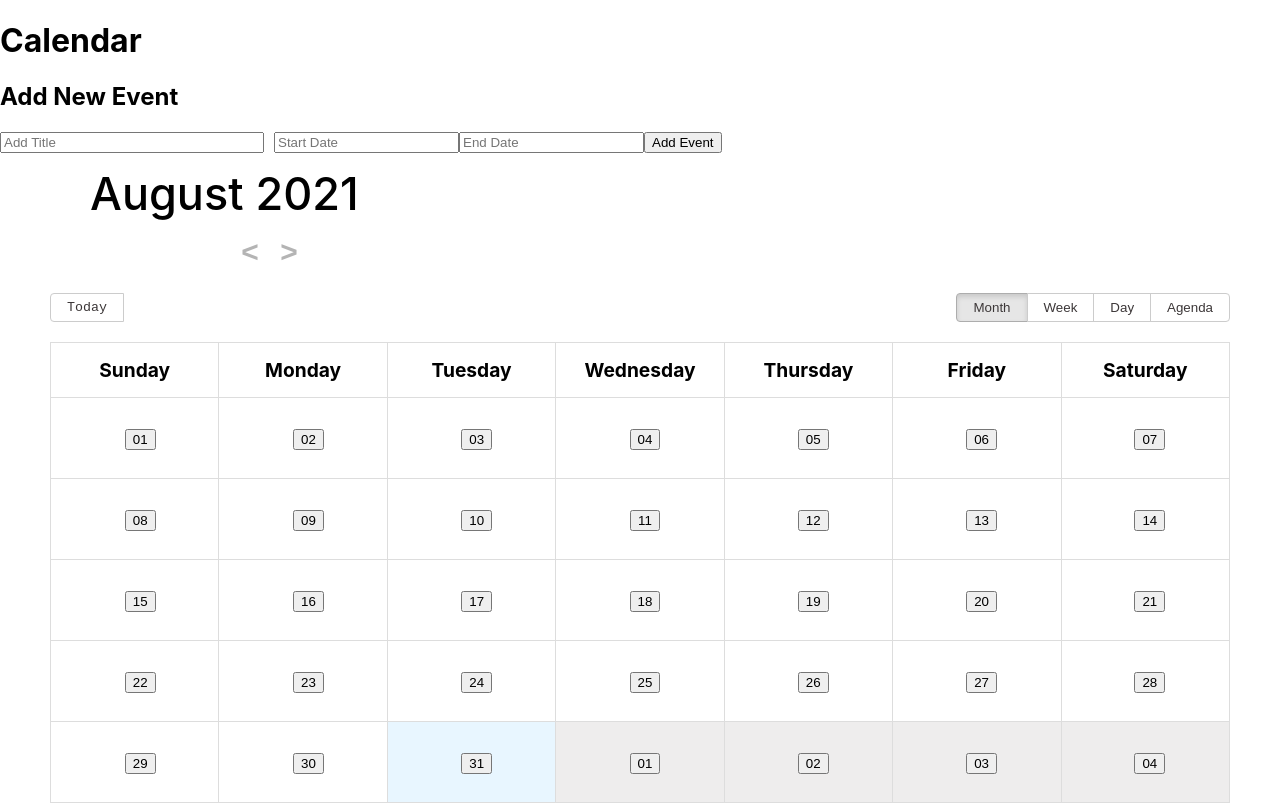
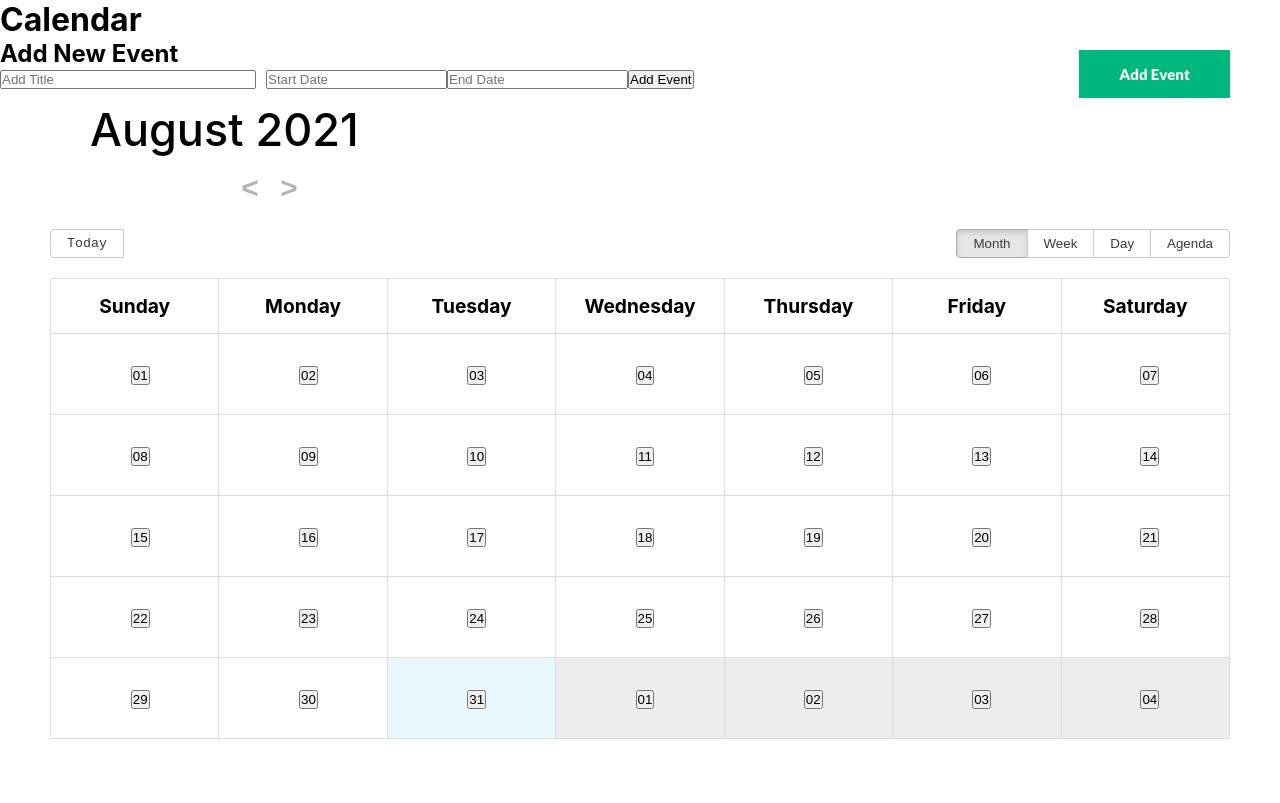
Before and after one commit to zurichat/zc_plugin_company_holiday_calendar, a React (Create React App) app in the folder calendar_frontend/: page / in a window 1280 px wide. Built offline with nearby package versions, Linux system fonts and the light colour scheme.

Commit message:
added buttons to open and close event form sidebar

```diff
--- a/calendar_frontend/package.json
+++ b/calendar_frontend/package.json
@@ -11,6 +11,7 @@
     "react-big-calendar": "^0.35.0",
     "react-datepicker": "^4.2.1",
     "react-dom": "^17.0.2",
+    "react-icons": "^4.2.0",
     "react-scripts": "4.0.3",
     "web-vitals": "^1.0.1"
   },
--- a/calendar_frontend/src/App.js
+++ b/calendar_frontend/src/App.js
@@ -12,6 +12,8 @@ import "./css/react-big-calendar.css";
 import DatePicker from "react-datepicker";
 import "react-datepicker/dist/react-datepicker.css";
 import "./index.css";
+import Event from './conponents/Event'
+
 
 const locales = {
     "en-US": require("date-fns/locale/en-US"),
@@ -53,6 +55,7 @@ function App() {
 
     return (
         <div className="App">
+              <Event />
             <h1>Calendar</h1>
             <h2>Add New Event</h2>
             <div>
--- /dev/null
+++ b/calendar_frontend/src/conponents/Event.js
@@ -0,0 +1,28 @@
+import React, { useState } from 'react'
+import './event.css'
+import { FaTimesCircle } from 'react-icons/fa'
+
+const Event = () => {
+  const [isEventOpen, setIsEventOpen] = useState(false)
+  return (
+    <div>
+      <button id='add-event' onClick={() => setIsEventOpen(true)}>
+        Add Event
+      </button>
+      {isEventOpen && <div className='overlay'></div>}
+      {isEventOpen && (
+        <div className='event-form'>
+          <header>
+            <h2>Add New Event</h2>
+            <FaTimesCircle
+              className='faTimes'
+              onClick={() => setIsEventOpen(false)}
+            />
+          </header>
+        </div>
+      )}
+    </div>
+  )
+}
+
+export default Event
--- /dev/null
+++ b/calendar_frontend/src/conponents/event.css
@@ -0,0 +1,63 @@
+@import url('https://fonts.googleapis.com/css2?family=Lato:wght@400;700;900&display=swap');
+
+#add-event {
+  position: fixed;
+  top: 50px;
+  right: 50px;
+  color: #f6f6f6;
+  background-color: #00b87c;
+  border: none;
+  padding: 15px 40px;
+  cursor: pointer;
+  font-size: 15px;
+  font-weight: 900;
+  font-family: Lato;
+  z-index: 4;
+}
+
+.event-form {
+  position: fixed;
+  right: 0;
+  top: 0;
+  width: 425px;
+  height: 100%;
+  background-color: #fff;
+  z-index: 5;
+}
+@media only screen and (max-width: 425px){
+ .event-form{
+  width: 100vw;
+ }
+}
+.event-form h2 {
+  color: #f6f6f6;
+  font-family: Lato;
+  font-weight: 900;
+  margin-left: 30px;
+  font-size: 25px;
+}
+.event-form header {
+  background-color: #00b87c;
+  width: 100%;
+  display: flex;
+  padding: 15px;
+  justify-content: space-between;
+}
+.overlay {
+  position: fixed;
+  width: 100vw;
+  height: 100%;
+  top: 0;
+  left: 0;
+  background-color: rgba(0, 0, 0, 0.4);
+  z-index: 2;
+}
+
+.faTimes {
+  cursor: pointer;
+  font-size: 25px;
+  background: #f6f6f6;
+  border-radius: 50%;
+  color: #00b87c;
+  margin-right: 20px;
+}
--- a/calendar_frontend/src/css/react-big-calendar.css
+++ b/calendar_frontend/src/css/react-big-calendar.css
@@ -1,4 +1,9 @@
 @charset "UTF-8";
+* {
+  margin: 0;
+  padding: 0;
+  box-sizing: border-box;
+}
 .rbc-btn {
   color: inherit;
   font: inherit;
```
Also changed, not shown: 1 other file (tests, documents, lock files or other folders).
